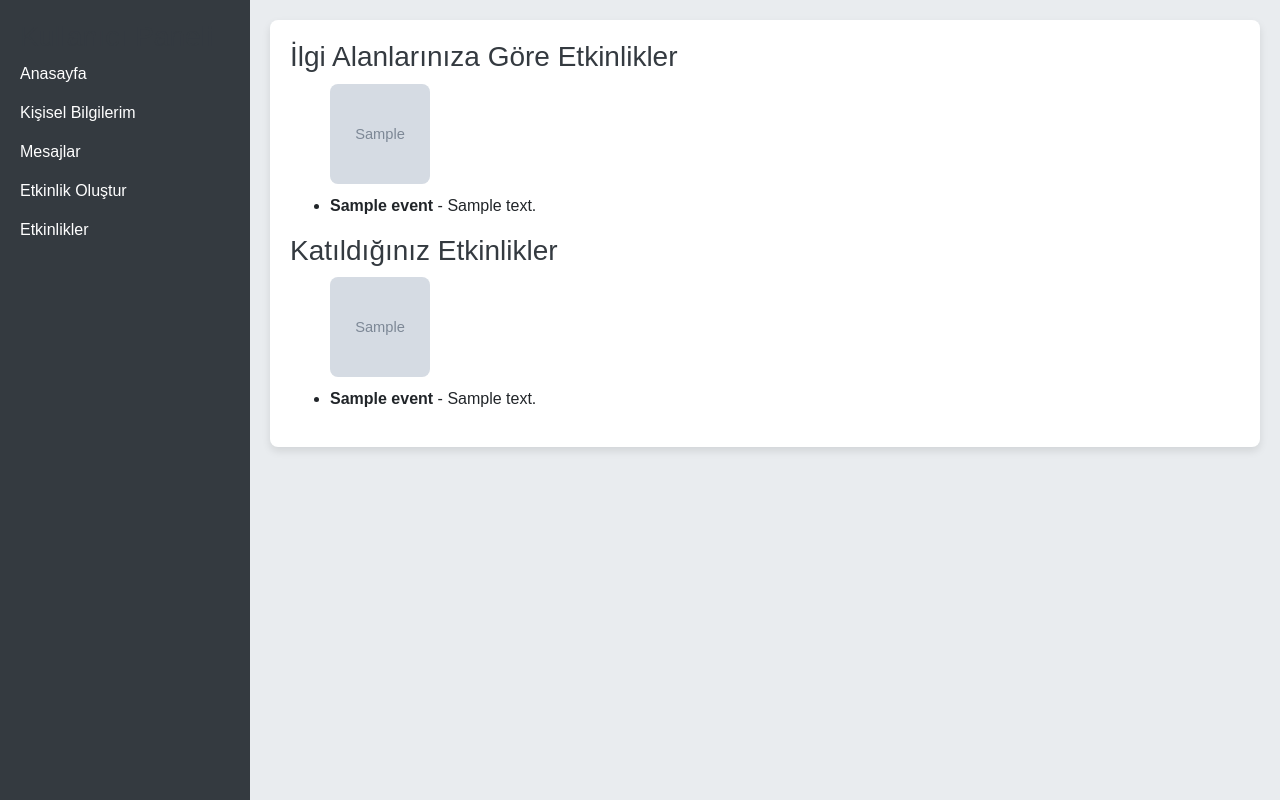
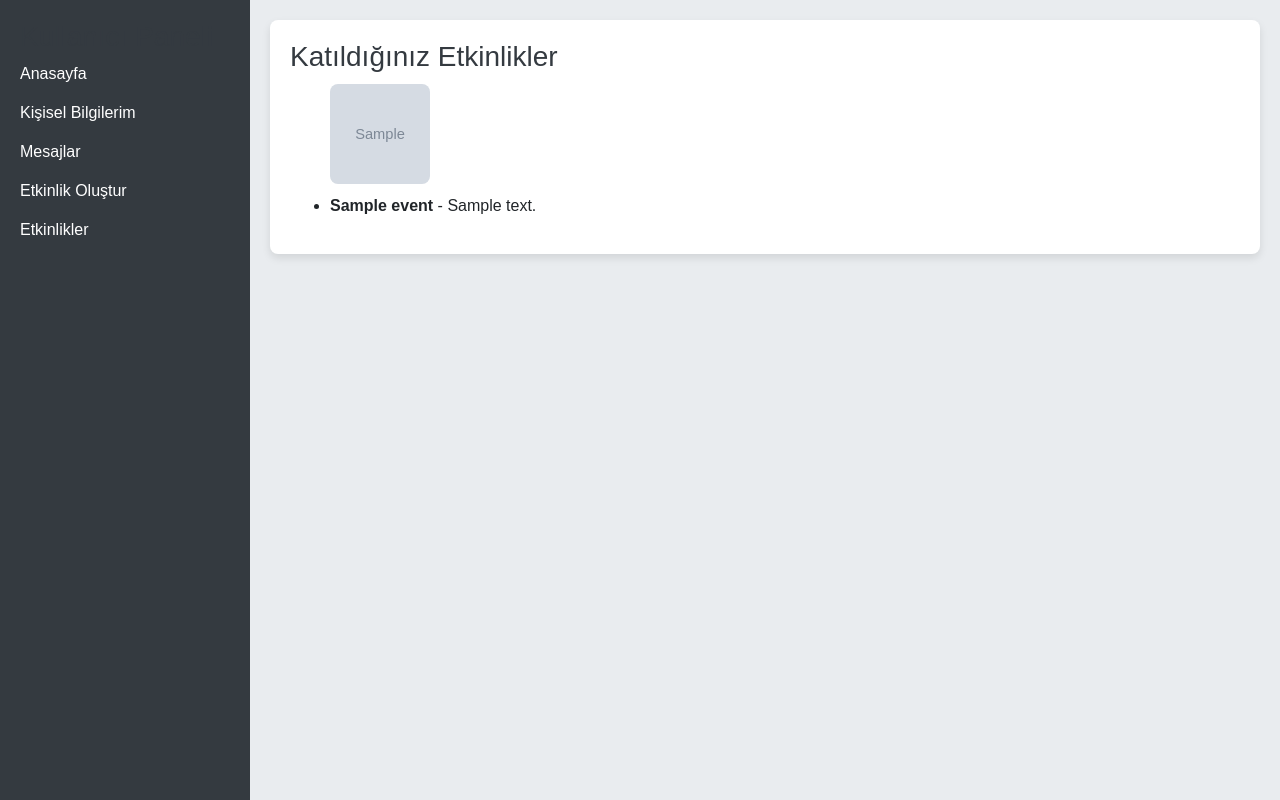
Before and after one commit to Ogulcan207/WiseyEvents, a Django app: template yazlab2/events/event/templates/user_dashboard.html in a window 1280 px wide. Run offline with Django 5.2, Linux system fonts and the light colour scheme; the template is opened without the code that fills it: most values are stand-ins (such as "Sample title", 1, 10 or a date in 2020); grey boxes marked "Sample" are stand-in pictures; some libraries are stand-ins or nearby versions.

Commit message:
initial commit

```diff
--- a/yazlab2/events/event/templates/user_dashboard.html
+++ b/yazlab2/events/event/templates/user_dashboard.html
@@ -76,17 +76,6 @@
     <!-- İçerik Alanı -->
     <div class="content">
         <div id="homeContent">
-            <h3>İlgi Alanlarınıza Göre Etkinlikler</h3>
-            <ul>
-                {% for event in events %}
-                <li>
-                    <img src="{{ event.image_url }}" alt="{{ event.name }}" style="width: 100px; height: 100px; border-radius: 8px;">
-                    <strong>{{ event.name }}</strong> - {{ event.description }}
-                </li>
-                {% empty %}
-                <p>İlgi alanlarınıza uygun etkinlik bulunamadı.</p>
-                {% endfor %}
-            </ul>
 
             <h3>Katıldığınız Etkinlikler</h3>
             <ul>
```
